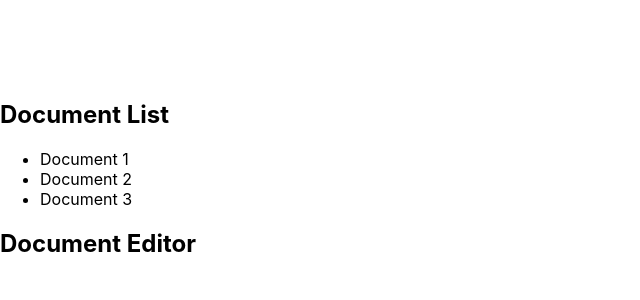
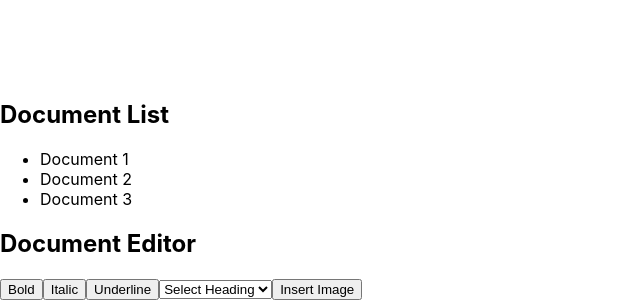
Before and after one commit to mohamedmehdigara/google-docs, a React (Create React App) app: page / in a window 1280 px wide. Shown: the part 824-1124 px from the top of the page, without its empty margins (0-640 px from the left). Before the commit the page ends 1102 px from the top, so only its background shows below. Built offline with nearby package versions, Linux system fonts and the light colour scheme.

Commit message:
added files

```diff
--- a/src/components/Editor.js
+++ b/src/components/Editor.js
@@ -1,46 +1,38 @@
 import React, { useState } from 'react';
+import Toolbar from './Toolbar'; // Update the path accordingly
 
 const Editor = () => {
   const [content, setContent] = useState('');
 
-  // Handle changes in the editor content
   const handleEditorChange = (value) => {
     setContent(value);
-    // You can perform additional actions with the updated content
+  };
+
+  const handleFormatChange = (format) => {
+    // Implement logic to apply the selected format to the editor content
+    console.log('Format changed:', format);
+  };
+
+  const handleImageInsert = () => {
+    // Implement logic to insert an image into the editor content
+    console.log('Image inserted');
   };
 
   return (
     <div>
       <h2>Document Editor</h2>
+      <Toolbar onFormatChange={handleFormatChange} onImageInsert={handleImageInsert} />
     </div>
   );
 };
 
-// Quill modules and formats configuration
 Editor.modules = {
-  toolbar: [
-    ['bold', 'italic', 'underline', 'strike'], // toggled buttons
-    ['blockquote', 'code-block'],
-
-    [{ list: 'ordered' }, { list: 'bullet' }],
-    [{ script: 'sub' }, { script: 'super' }], // superscript/subscript
-    [{ indent: '-1' }, { indent: '+1' }], // outdent/indent
-    [{ direction: 'rtl' }], // text direction
-
-    [{ size: ['small', false, 'large', 'huge'] }], // custom dropdown
-    [{ header: [1, 2, 3, 4, 5, 6, false] }],
-
-    [{ color: [] }, { background: [] }], // dropdown with defaults from theme
-    [{ font: [] }],
-    [{ align: [] }],
-
-    ['clean'], // remove formatting button
-  ],
+  toolbar: false, // Disable Quill's built-in toolbar as we're using our custom Toolbar
 };
 
 Editor.formats = [
   'header', 'font', 'size',
-  'bold', 'italic', 'underline', 'strike', 'blockquote',
+  'bold', 'italic', 'underline',
   'list', 'bullet', 'indent',
   'link', 'image', 'video',
   'color', 'background',
--- /dev/null
+++ b/src/components/Toolbar.js
@@ -0,0 +1,34 @@
+import React from 'react';
+
+const Toolbar = ({ onFormatChange, onImageInsert }) => {
+  const handleFormatChange = (format) => {
+    if (onFormatChange) {
+      onFormatChange(format);
+    }
+  };
+
+  const handleImageInsert = () => {
+    if (onImageInsert) {
+      onImageInsert();
+    }
+  };
+
+  return (
+    <div>
+      <button onClick={() => handleFormatChange('bold')}>Bold</button>
+      <button onClick={() => handleFormatChange('italic')}>Italic</button>
+      <button onClick={() => handleFormatChange('underline')}>Underline</button>
+
+      <select onChange={(e) => handleFormatChange(e.target.value)}>
+        <option value="" disabled selected>Select Heading</option>
+        <option value="header1">Heading 1</option>
+        <option value="header2">Heading 2</option>
+        {/* Add more heading options as needed */}
+      </select>
+
+      <button onClick={handleImageInsert}>Insert Image</button>
+    </div>
+  );
+};
+
+export default Toolbar;
```
